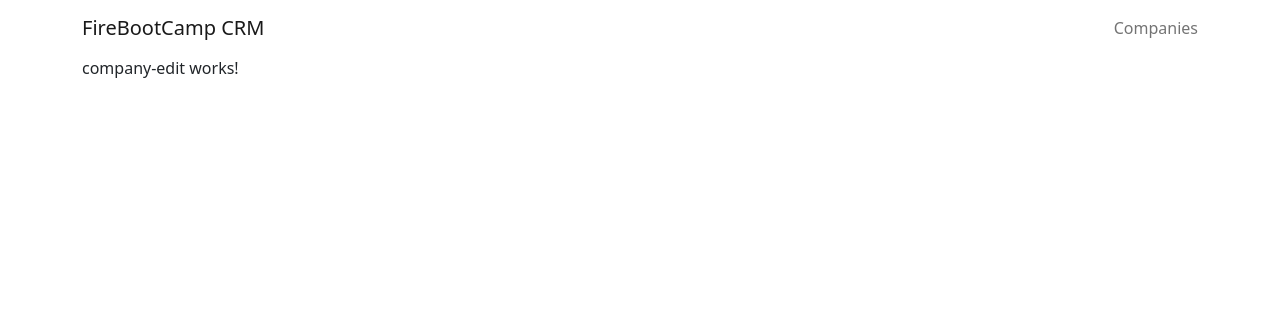
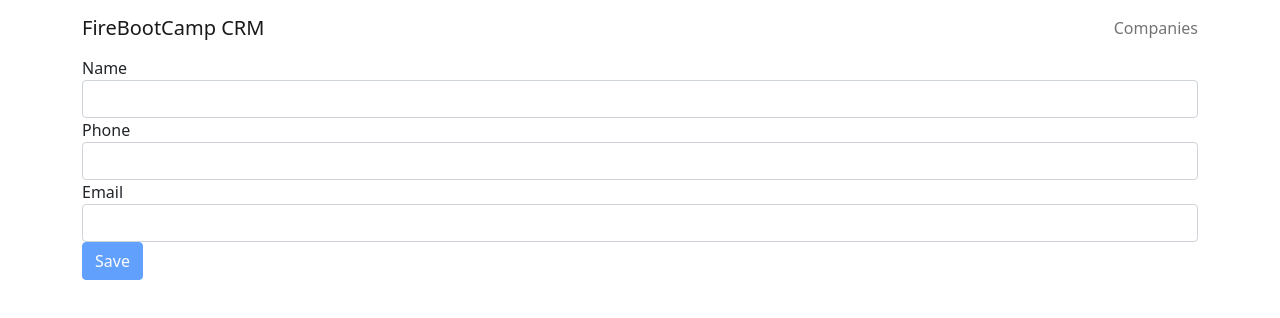
Before and after one commit to SSWConsulting/fbc-crm-brisbane-2022, an Angular app: page /company/add in a window 1280 px wide. Shown: the top 318 px of the page. Built offline with nearby package versions, Linux system fonts and the light colour scheme.

Commit message:
added edit company reactive form

```diff
--- a/src/app/app.module.ts
+++ b/src/app/app.module.ts
@@ -1,5 +1,5 @@
 import { NgModule } from '@angular/core';
-import { FormsModule } from '@angular/forms';
+import { FormsModule, ReactiveFormsModule } from '@angular/forms';
 import { BrowserModule } from '@angular/platform-browser';
 import { HttpClientModule } from '@angular/common/http';
 
@@ -22,7 +22,8 @@ import { CompanyEditComponent } from './company/company-edit/company-edit.compon
     AppRoutingModule,
     FormsModule,
     NgbModule,
-    HttpClientModule
+    HttpClientModule,
+    ReactiveFormsModule,
   ],
   providers: [],
   bootstrap: [AppComponent]
--- a/src/app/company/company-edit/company-edit.component.html
+++ b/src/app/company/company-edit/company-edit.component.html
@@ -1 +1,24 @@
-<p>company-edit works!</p>
+<form [formGroup]="formGroup">
+  <div class="form-group">
+    <label for="name">Name</label>
+    <input type="text" class="form-control" name="name" formControlName="name">
+  </div>
+
+  <div class="form-group">
+    <label for="phone">Phone</label>
+    <input type="text" class="form-control" name="phone" formControlName="phone">
+  </div>
+
+  <div class="form-group">
+    <label for="email">Email</label>
+    <input type="text" class="form-control" name="email" formControlName="email">
+  </div>
+
+  <div class="form-group">
+    <button type="button" class="btn btn-primary"
+      [disabled]="!formGroup.valid"
+      (click)="saveCompany()">
+      Save
+    </button>
+  </div>
+</form>
--- a/src/app/company/company-edit/company-edit.component.ts
+++ b/src/app/company/company-edit/company-edit.component.ts
@@ -1,4 +1,8 @@
 import { Component, OnInit } from '@angular/core';
+import { FormBuilder, Validators } from '@angular/forms';
+import { Router } from '@angular/router';
+import { Company } from '../company';
+import { CompanyService } from '../company.service';
 
 @Component({
   selector: 'fbc-company-edit',
@@ -7,9 +11,31 @@ import { Component, OnInit } from '@angular/core';
 })
 export class CompanyEditComponent implements OnInit {
 
-  constructor() { }
+  formGroup = this.fb.group({
+    name: ['', Validators.required],
+    email: ['', Validators.email],
+    phone: [''],
+  });
+
+  constructor(
+    private fb: FormBuilder,
+    private companyService: CompanyService,
+    private router: Router,
+  ) { }
 
   ngOnInit(): void {
   }
 
+  saveCompany(): void {
+    const {valid, value} = this.formGroup;
+    if (valid) {
+      this.companyService
+        .addCompany(<Company>value)
+        .subscribe(c => {
+          console.log('Company created', c);
+          this.router.navigate(['/company/list']);
+        });
+    }
+  }
+
 }
--- a/src/app/company/company.service.ts
+++ b/src/app/company/company.service.ts
@@ -1,5 +1,5 @@
 import { Injectable } from '@angular/core';
-import { HttpClient } from '@angular/common/http';
+import { HttpClient, HttpHeaders } from '@angular/common/http';
 import { Observable } from 'rxjs';
 import { catchError, tap, finalize } from 'rxjs/operators';
 
@@ -32,6 +32,15 @@ export class CompanyService {
       .pipe(catchError((e) => this.errorHandler<Company>(e)));
   }
 
+  addCompany(company: Company): Observable<Company> {
+    return this.httpClient
+      .post<Company>(`${this.API_BASE}/company/`, company, {
+        headers: new HttpHeaders().set('content-type', 'application/json')
+      }).pipe(
+        catchError(e => this.errorHandler<Company>(e))
+      );
+  }
+
   private errorHandler<T>(error: Error): Observable<T> {
     console.error('Error in CompanyService!');
     return new Observable<T>();
```
